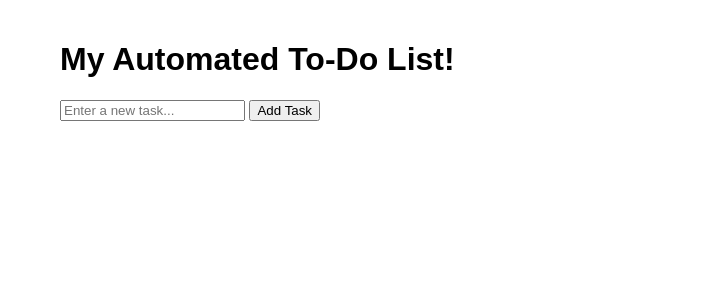
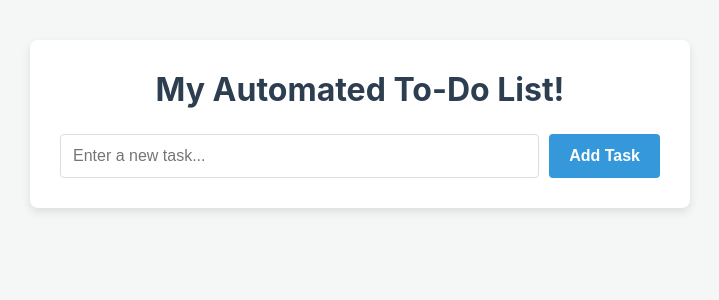
Before and after one commit to Jay-Pahwa/as5_cicd, a Flask app: page / in a window 1280 px wide. Shown: the top 300 px of the page, without its empty margins (280-999 px from the left). Run offline with Flask 3, Linux system fonts and the light colour scheme; data that the repository does not hold is empty.

Commit message:
Update index.html

```diff
--- a/templates/index.html
+++ b/templates/index.html
@@ -5,24 +5,85 @@
     <meta name="viewport" content="width=device-width, initial-scale=1.0">
     <title>CI/CD To-Do App</title>
     <style>
-        body { font-family: sans-serif; max-width: 600px; margin: auto; padding: 20px; }
-        .task-list { list-style: none; padding: 0; }
-        .task-item { background: #f4f4f4; margin-bottom: 5px; padding: 10px; }
-        .form-container { margin-top: 20px; }
+        body {
+            font-family: -apple-system, BlinkMacSystemFont, "Segoe UI", Roboto, Helvetica, Arial, sans-serif;
+            background-color: #f4f7f6;
+            color: #333;
+            margin: 0;
+            padding: 40px 20px;
+            display: flex;
+            justify-content: center;
+        }
+        .container {
+            max-width: 600px;
+            width: 100%;
+            background: #ffffff;
+            padding: 30px;
+            border-radius: 8px;
+            box-shadow: 0 4px 10px rgba(0, 0, 0, 0.1);
+        }
+        h1 {
+            text-align: center;
+            color: #2c3e50;
+            margin-top: 0;
+        }
+        .task-list {
+            list-style: none;
+            padding: 0;
+            margin: 20px 0;
+        }
+        .task-item {
+            background: #f9f9f9;
+            padding: 15px;
+            border-left: 4px solid #3498db;
+            margin-bottom: 8px;
+            border-radius: 4px;
+            display: flex;
+            justify-content: space-between;
+            align-items: center;
+        }
+        .form-container {
+            display: flex;
+            gap: 10px;
+            margin-top: 25px;
+        }
+        input[type="text"] {
+            flex-grow: 1;
+            padding: 12px;
+            border: 1px solid #ddd;
+            border-radius: 4px;
+            font-size: 16px;
+        }
+        button {
+            padding: 12px 20px;
+            border: none;
+            background-color: #3498db;
+            color: white;
+            font-size: 16px;
+            font-weight: bold;
+            border-radius: 4px;
+            cursor: pointer;
+            transition: background-color 0.2s;
+        }
+        button:hover {
+            background-color: #2980b9;
+        }
     </style>
 </head>
 <body>
-    <h1>My Automated To-Do List! </h1>
+    <div class="container">
+        <h1>My Automated To-Do List!</h1>
         <ul class="task-list">
             {% for task in tasks %}
                 <li class="task-item">{{ task.content }}</li>
             {% endfor %}
         </ul>
         <div class="form-container">
-        <form action="/add" method="POST">
+            <form action="/add" method="POST" style="display: flex; width: 100%; gap: 10px;">
                 <input type="text" name="content" placeholder="Enter a new task..." required>
                 <button type="submit">Add Task</button>
             </form>
         </div>
+    </div>
 </body>
 </html>
```
Lines whose indentation alone changed are shown as unchanged.
